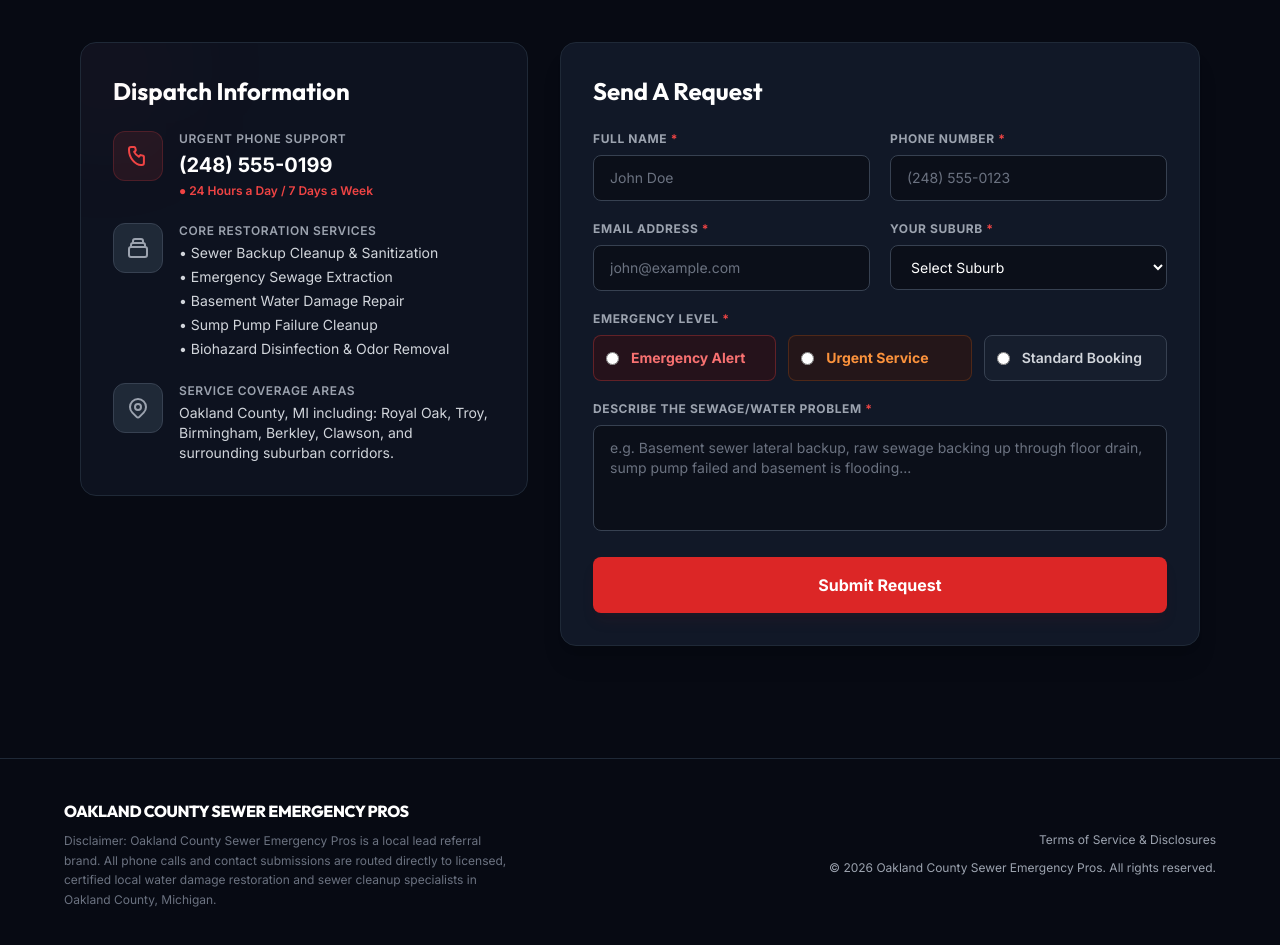
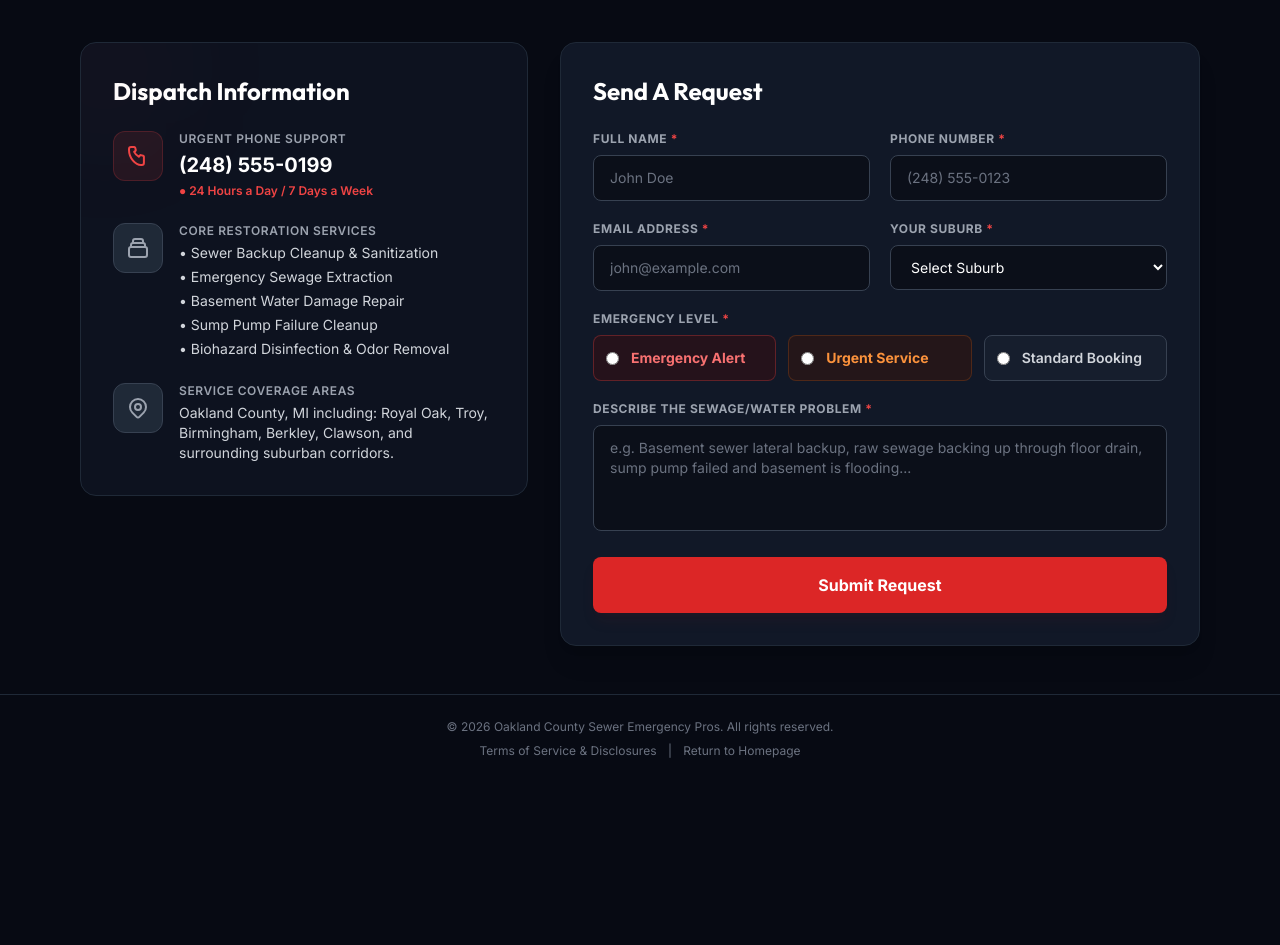
Before and after one commit to mahabubkabir40-ai/oakland-sewer-backup, a plain HTML site: page contact.html in a window 1280 px wide. Shown: the part 317-1262 px from the top of the page. After the commit the page ends 1100 px from the top, so only its background shows below. Drawn offline with nearby package versions, Linux system fonts and the light colour scheme.

Commit message:
Simplify contact.html footer by removing duplicate disclaimer block and matching clean layout

```diff
--- a/contact.html
+++ b/contact.html
@@ -229,21 +229,12 @@
     </main>
 
     <!-- Footer -->
-    <footer class="bg-darkbg-950 border-t border-gray-800 py-10 mt-16 px-4">
-        <div class="max-w-6xl mx-auto flex flex-col md:flex-row items-center justify-between gap-6">
-            <div class="text-center md:text-left">
-                <span class="block text-white font-extrabold text-base tracking-tight font-outfit">OAKLAND COUNTY SEWER EMERGENCY PROS</span>
-                <p class="text-xs text-gray-500 max-w-md mt-2 leading-relaxed">
-                    Disclaimer: Oakland County Sewer Emergency Pros is a local lead referral brand. All phone calls and contact submissions are routed directly to licensed, certified local water damage restoration and sewer cleanup specialists in Oakland County, Michigan.
-                </p>
-            </div>
-            <div class="flex flex-col items-center md:items-end gap-3 text-xs text-gray-400">
-                <div class="flex gap-4">
-                    <a href="/terms" class="hover:text-white transition-colors">Terms of Service & Disclosures</a>
-                </div>
-                <span>&copy; 2026 Oakland County Sewer Emergency Pros. All rights reserved.</span>
-            </div>
-        </div>
+    <footer class="bg-darkbg-950 text-gray-500 py-6 text-center text-xs border-t border-gray-800">
+        <p>&copy; 2026 Oakland County Sewer Emergency Pros. All rights reserved.</p>
+        <p class="mt-2">
+            <a href="/terms" class="hover:underline mx-2 hover:text-white transition-colors">Terms of Service & Disclosures</a> |
+            <a href="/" class="hover:underline mx-2 hover:text-white transition-colors">Return to Homepage</a>
+        </p>
     </footer>
 
     <!-- Mobile Sticky Footer Call Button -->
```
